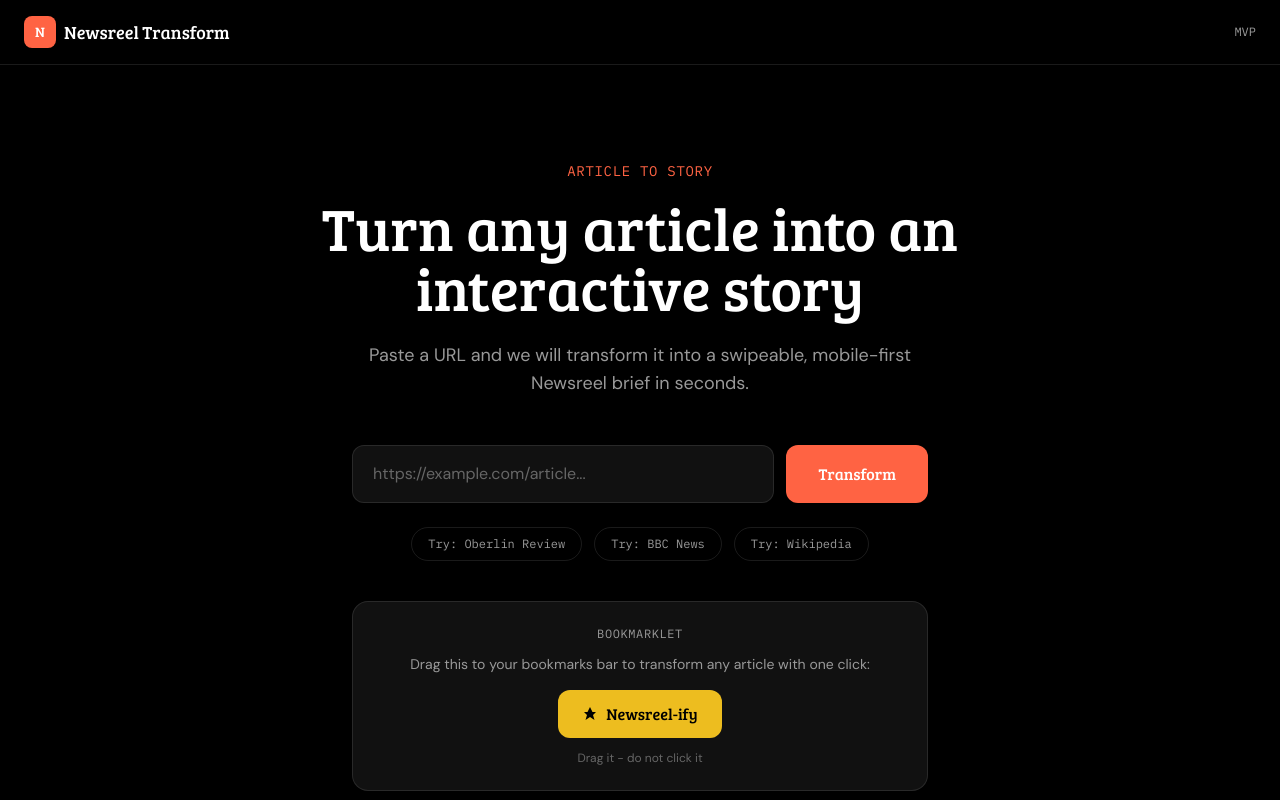
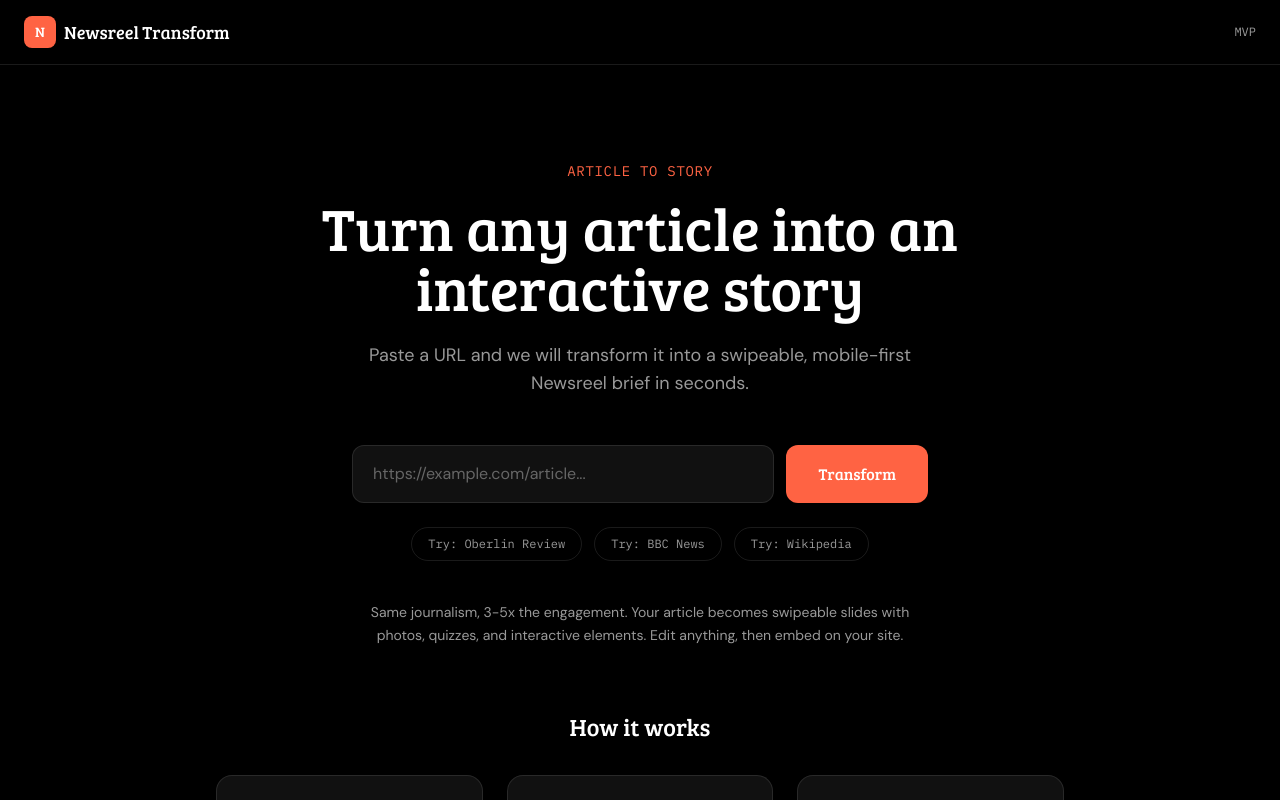
Before and after one commit to Newsreel-Media/newsreel-transform, a Next.js app: page / in a window 1280 px wide. Shown: the top 800 px of the page. Built offline with nearby package versions, Linux system fonts and the light colour scheme.

Commit message:
Replace confusing bookmarklet with clear value prop

```diff
--- a/app/page.tsx
+++ b/app/page.tsx
@@ -90,27 +90,11 @@ export default function Home() {
           ))}
         </div>
 
-        {/* Bookmarklet */}
-        <div className="bg-nr-gray-900 border border-white/10 rounded-2xl p-6 max-w-xl mx-auto">
-          <p className="font-mono text-xs text-nr-gray-400 uppercase tracking-wider mb-3">
-            Bookmarklet
-          </p>
-          <p className="text-nr-gray-400 text-sm mb-4">
-            Drag this to your bookmarks bar to transform any article with one click:
-          </p>
-          <a
-            href={bookmarkletCode}
-            onClick={(e) => e.preventDefault()}
-            draggable
-            className="inline-flex items-center gap-2 bg-nr-yellow text-black font-heading px-6 py-3 rounded-xl cursor-grab active:cursor-grabbing hover:bg-nr-yellow/90 transition-all"
-          >
-            <svg width="16" height="16" viewBox="0 0 16 16" fill="none" xmlns="http://www.w3.org/2000/svg">
-              <path d="M8 1L10.5 6H14L11 9L12.5 14L8 11L3.5 14L5 9L2 6H5.5L8 1Z" fill="currentColor"/>
-            </svg>
-            Newsreel-ify
-          </a>
-          <p className="text-nr-gray-600 text-xs mt-3">
-            Drag it - do not click it
+        {/* Value prop */}
+        <div className="max-w-xl mx-auto text-center">
+          <p className="text-nr-gray-400 text-sm leading-relaxed">
+            Same journalism, 3-5x the engagement. Your article becomes swipeable slides
+            with photos, quizzes, and interactive elements. Edit anything, then embed on your site.
           </p>
         </div>
       </section>
```
Also changed, not shown: 1 other file (tests, documents, lock files or other folders).
